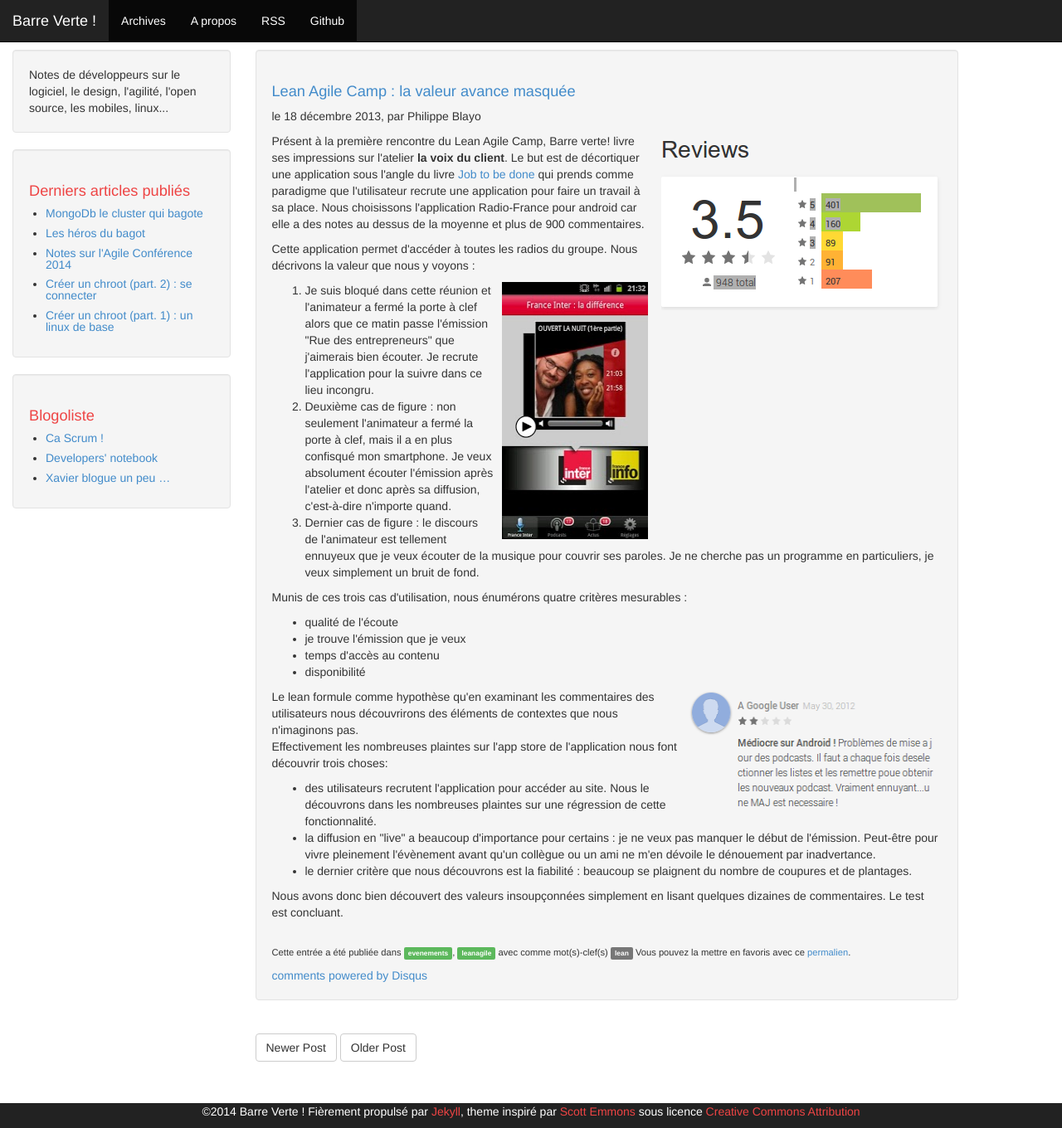
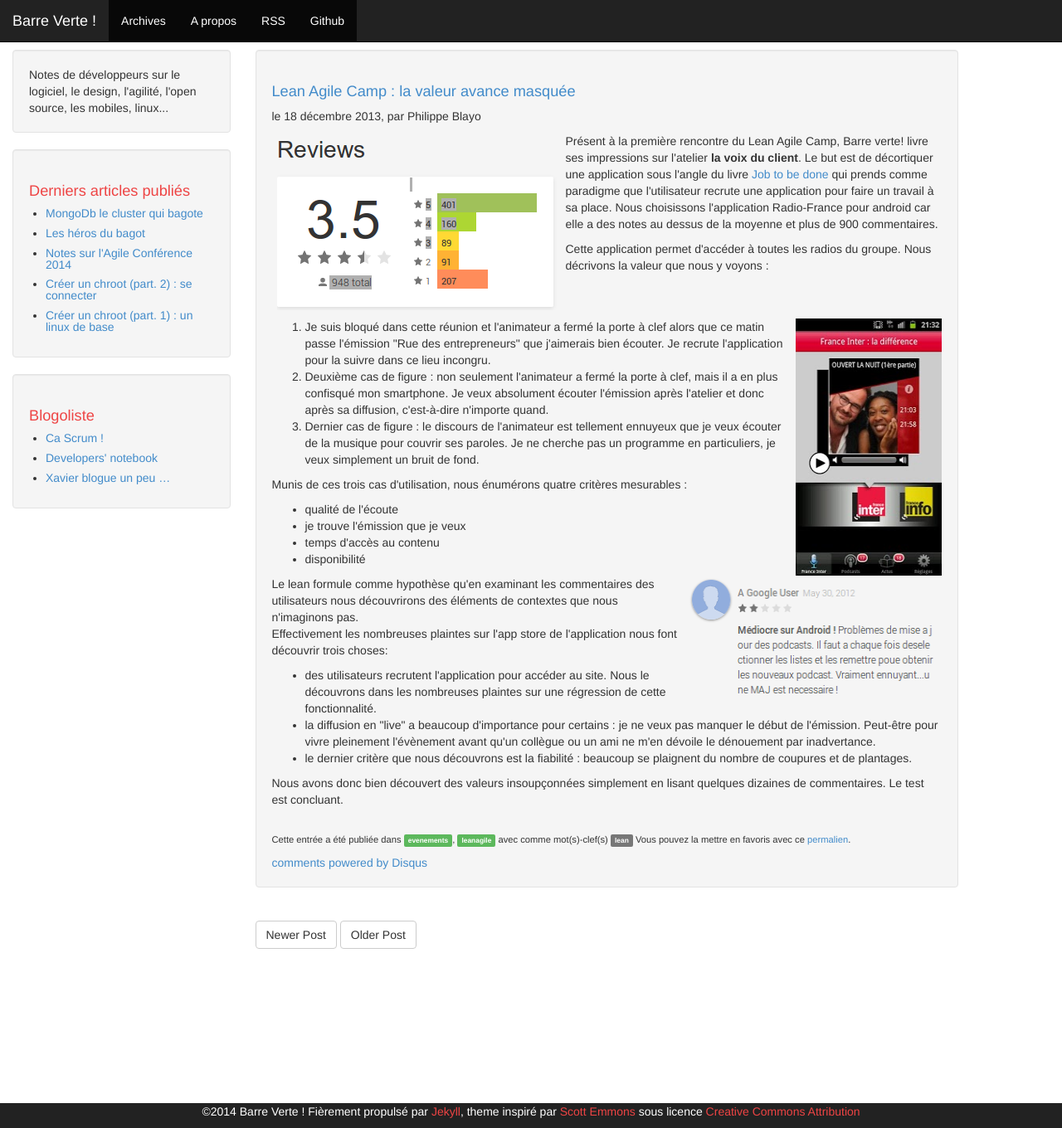
Before and after one commit to MichaelBitard/barreverte.github.io, a Jekyll site: the page built from _posts/2013-12-18-lean-agile-camp-la-valeur-avance-masquee.markdown, in a window 1280 px wide and 1360 px high. Shown: the whole window at 83% size. Built offline with Jekyll 4.4.1, drawn with Linux system fonts in a browser that asks for light colours; Markdown is read by kramdown in place of the engine named in the settings; comment, search, counter and statistics services are not loaded.

Commit message:
[fix] display des images alignées qui se superposent

```diff
--- a/_posts/2013-08-01-ecrire-un-livre-en-5-jours-converger-vers-lobjectif.markdown
+++ b/_posts/2013-08-01-ecrire-un-livre-en-5-jours-converger-vers-lobjectif.markdown
@@ -74,7 +74,7 @@
 <p><a href="/images/leanagile_org_3e_jour.jpg"><img class="aligncenter size-full wp-image-3082" alt="leanagile_org_3e_jour" src="/images/leanagile_org_3e_jour.jpg" width="800"/></a></p>
 <p>J'ai binômé la plupart du temps avec Raphaël. Nous avons éclairci nos idées le matin avec Philippe et Christophe O. nous étions 4. Les deux binômes pendant 1/2h font de leur côté un recensement des grandes lignes à aborder dans le thème de "trouver les leviers de l'amélioration continue". Nous nous sommes retrouvés ensuite 1/2h pour mettre en commun. Nous convenons que Raphaël et moi rédigeons la partie. Nous partons pour en définir l'architecture.</p>
 <p>C'est l'heure du repas. Nous en profitons pour discuter avec Antoine et Philippe afin de recueillir leur vision du contenu ce chapitre. Plus généralement, nous parlons d'amélioration continue en agile et en lean. Nous commençons à y voir plus clair avec Raphaël. Après le repas nous faisons la structure du chapitre. Puis nous travaillons avec Antoine qui rédigera la partie lean, pour concevoir ensemble la continuité entre nos parties : les limitations de l'agile, et comment le lean permet d'aller plus loin.</p>
-<p><a title="rédaction avec framapad" href="http://www.flickr.com/photos/31719094@N04/9277039444/"><img alt="IMGP3697.jpg" src="http://farm6.staticflickr.com/5451/9277039444_103b89ee1b_z.jpg" width="640" height="424" /></a></p>
+<p><a title="rédaction avec framapad" href="http://www.flickr.com/photos/31719094@N04/9277039444/"><img alt="IMGP3697.jpg" class="src="http://farm6.staticflickr.com/5451/9277039444_103b89ee1b_z.jpg" width="640" height="424" /></a></p>
 <p>Cette fois-ci nous utilisons <a href="http://lite.framapad.org/">framapad</a> basé sur <a href="http://etherpad.org/">etherpad</a> pour pouvoir écrire de manière collaborative. Je me souviens d'un moment agréable et productif : nous étions "dans le flux".</p>
 <p>Il est déjà 19h, Flash meeting ! Objectif à nouveau raté. Les problèmes remontés sont les suivants :</p>
 <ul>
--- a/_posts/2013-12-18-lean-agile-camp-la-valeur-avance-masquee.markdown
+++ b/_posts/2013-12-18-lean-agile-camp-la-valeur-avance-masquee.markdown
@@ -11,7 +11,7 @@
 author_login: philippe
 author_email: philippe.blayo@gmail.com
 excerpt: ! "<a href=\"/images/reviewRadioFrance.png\"><img
-  class=\"size-full wp-image-3194 alignright\" alt=\"reviewRadioFrance\" src=\"/images/reviewRadioFrance.png\"
+  class=\"size-full wp-image-3194 alignleft\" alt=\"reviewRadioFrance\" src=\"/images/reviewRadioFrance.png\"
   /></a>Présent à la première rencontre du Lean Agile Camp, Barre verte! livre ses
   impressions sur l'atelier <strong>la voix du client</strong>. Le but est de décortiquer
   une application sous l'angle du livre <a href=\"http://strategyn.com/jobs-to-be-done/\">Job
@@ -33,8 +33,8 @@
 - lean
 comments: []
 ---
-<p><a href="/images/reviewRadioFrance.png"><img class="size-full wp-image-3194 alignright" alt="reviewRadioFrance" src="/images/reviewRadioFrance.png" /></a>Présent à la première rencontre du Lean Agile Camp, Barre verte! livre ses impressions sur l'atelier <strong>la voix du client</strong>. Le but est de décortiquer une application sous l'angle du livre <a href="http://strategyn.com/jobs-to-be-done/">Job to be done</a> qui prends comme paradigme que l'utilisateur recrute une application pour faire un travail à sa place. Nous choisissons l'application Radio-France pour android car elle a des notes au dessus de la moyenne et plus de 900 commentaires.</p>
-<p>Cette application permet d'accéder à toutes les radios du groupe. Nous décrivons la valeur que nous y voyons :<a id="more"></a><a id="more-3191"></a></p>
+<p><a href="/images/reviewRadioFrance.png"><img class="size-full wp-image-3194 alignleft" alt="reviewRadioFrance" src="/images/reviewRadioFrance.png" /></a>Présent à la première rencontre du Lean Agile Camp, Barre verte! livre ses impressions sur l'atelier <strong>la voix du client</strong>. Le but est de décortiquer une application sous l'angle du livre <a href="http://strategyn.com/jobs-to-be-done/">Job to be done</a> qui prends comme paradigme que l'utilisateur recrute une application pour faire un travail à sa place. Nous choisissons l'application Radio-France pour android car elle a des notes au dessus de la moyenne et plus de 900 commentaires.</p>
+<p>Cette application permet d'accéder à toutes les radios du groupe. Nous décrivons la valeur que nous y voyons :<a id="more"></a><a id="more-3191"></a></p><br style="clear:both;"/>
 <p><a href="/images/appRadioFrance.jpg"><img class="size-full wp-image-3195 alignright" alt="appRadioFrance" src="/images/appRadioFrance.jpg" width="186" height="310" /></a></p>
 <ol>
 <li>Je suis bloqué dans cette réunion et l'animateur a fermé la porte à clef alors que ce matin passe l'émission "Rue des entrepreneurs" que j'aimerais bien écouter. Je recrute l'application pour la suivre dans ce lieu incongru.</li>
```
Also changed, not shown: _posts/2014-10-11-mongodb-le-cluster-qui-bagote.md (+1 -1 lines).
